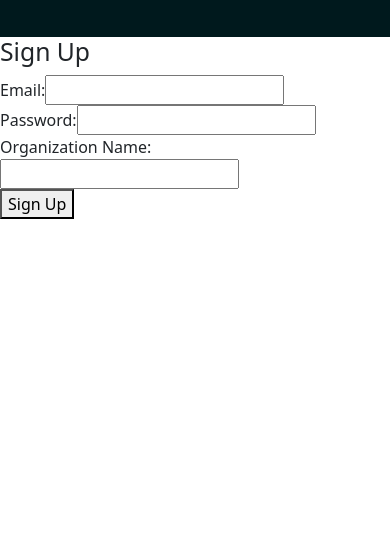
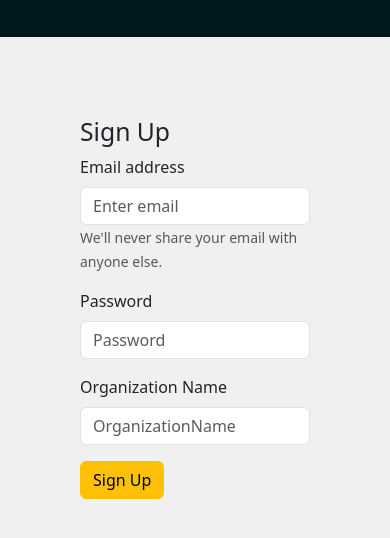
Before and after one commit to siddhant-0707/greenovate, a React (Create React App) app: page /signup in a window 390 px wide. Shown: the top 538 px of the page. Built offline with nearby package versions, Linux system fonts and the light colour scheme.

Commit message:
added css to login and signUp page

```diff
--- a/src/components/auth/Login.js
+++ b/src/components/auth/Login.js
@@ -1,7 +1,9 @@
 import React, { useState } from "react";
 import axios from "axios";
-
+import css from "./styles.module.css"
 import Navbar from "../navbar/Navbar";
+import { Button, Container, Form, Row } from "react-bootstrap";
+import { height } from "@mui/system";
 
 function Login() {
   const [email, setEmail] = useState("");
@@ -38,36 +40,60 @@ function Login() {
   return (
     <div>
       <Navbar />
+      <Container fluid
+        style={{ height: "100vh",paddingTop:"5rem",backgroundColor:"#F0F0F0",padding: "5rem 25rem 0"}}
+        className={css.main}
+      >
+        <Row>
           <h2>Login</h2>
+        </Row>
         {loginSuccess ? (
-        <div>
+          <Row>
             <p>Successful login!</p>
-        </div>
+          </Row>
         ) : (
+          <Row>
             <form onSubmit={handleSubmit}>
-          <div>
-            <label>Email:</label>
+              <Form.Group className="mb-3" controlId="formBasicEmail">
+                <Form.Label>Email address</Form.Label>
+                <Form.Control
+                  type="email"
+                  placeholder="Enter email"
+                  value={email}
+                  onChange={(e) => setEmail(e.target.value)}
+                  required
+                />
+                <Form.Text className="text-muted">
+                  We'll never share your email with anyone else.
+                </Form.Text>
+              </Form.Group>
+              {/* <label>Email:</label>
               <input
               type="email"
               value={email}
               onChange={(e) => setEmail(e.target.value)}
               required
-            />
-          </div>
-          <div>
-            <label>Password:</label>
+              /> */}
+
+              <Form.Group className="mb-3" controlId="formBasicPassword">
+                <Form.Label>Password</Form.Label>
+                <Form.Control type="password" placeholder="Password" onChange={(e) => setPassword(e.target.value)} value={password} required/>
+              </Form.Group>
+              {/* <label>Password:</label>
               <input
               type="password"
               value={password}
               onChange={(e) => setPassword(e.target.value)}
               required
-            />
-          </div>
-          <div>
-            <button type="submit">Login</button>
-          </div>
+            /> */}
+
+              <Button variant="warning" type="submit">
+                Login
+              </Button>
             </form>
+          </Row>
         )}
+      </Container>
     </div>
   );
 }
--- a/src/components/auth/Signup.js
+++ b/src/components/auth/Signup.js
@@ -1,7 +1,8 @@
 import React, { useState } from "react";
 import axios from "axios";
-
+import css from "./styles.module.css";
 import Navbar from "../navbar/Navbar";
+import { Button, Container, Form, Row } from "react-bootstrap";
 
 function Signup() {
   const [email, setEmail] = useState("");
@@ -39,45 +40,90 @@ function Signup() {
   return (
     <div>
       <Navbar />
+      <Container
+        fluid
+        style={{
+          height: "100vh",
+          paddingTop: "5rem",
+          backgroundColor: "#F0F0F0",
+          padding: "5rem 25rem 0",
+        }}
+        className={css.main}
+      >
+        <Row>
           <h2>Sign Up</h2>
+        </Row>
         {signupSuccess ? (
-        <div>
+          <Row>
             <p>Signup successful! You can now log in.</p>
-        </div>
+          </Row>
         ) : (
+          <Row>
             <form onSubmit={handleSubmit}>
-          <div>
-            <label>Email:</label>
+              <Form.Group className="mb-3" controlId="formBasicEmail">
+                <Form.Label>Email address</Form.Label>
+                <Form.Control
+                  type="email"
+                  placeholder="Enter email"
+                  value={email}
+                  onChange={(e) => setEmail(e.target.value)}
+                  required
+                />
+                <Form.Text className="text-muted">
+                  We'll never share your email with anyone else.
+                </Form.Text>
+              </Form.Group>
+              {/* <label>Email:</label>
               <input
               type="email"
                 value={email}
                 onChange={(e) => setEmail(e.target.value)}
                 required
+              /> */}
+
+              <Form.Group className="mb-3" controlId="formBasicPassword">
+                <Form.Label>Password</Form.Label>
+                <Form.Control
+                  type="password"
+                  placeholder="Password"
+                  onChange={(e) => setPassword(e.target.value)}
+                  value={password}
+                  required
                 />
-          </div>
-          <div>
-            <label>Password:</label>
+              </Form.Group>
+              {/* <label>Password:</label>
               <input
               type="password"
               value={password}
               onChange={(e) => setPassword(e.target.value)}
               required
+            /> */}
+
+              <Form.Group className="mb-3" controlId="formBasicPassword">
+                <Form.Label>Organization Name</Form.Label>
+                <Form.Control
+                  type="text"
+                  placeholder="OrganizationName"
+                  onChange={(e) => setOrgName(e.target.value)}
+                  value={orgName}
+                  required
                 />
-          </div>
-          <div>
-            <label>Organization Name:</label>
+              </Form.Group>
+              {/* <label>Organization Name:</label>
               <input
               type="text"
               value={orgName}
               onChange={(e) => setOrgName(e.target.value)}
               required
-            />
-          </div>
-          <div>
-            <button type="submit">Sign Up</button>
-          </div>
+            /> */}
+
+              <Button variant="warning" type="submit">
+                Sign Up
+              </Button>
             </form>
+          </Row>
         )}
+      </Container>
     </div>
   );
 }
--- /dev/null
+++ b/src/components/auth/styles.module.css
@@ -0,0 +1,18 @@
+@media (max-width: 1450px) {
+        .main {
+          padding-left: 15rem !important;
+          padding-right: 15rem !important;
+        }
+      }
+      @media (max-width: 1136px) {
+        .main {
+          padding-left: 10rem !important;
+          padding-right: 10rem !important;
+        }
+      }
+      @media (max-width: 950px) {
+        .main {
+          padding-left: 5rem !important;
+          padding-right: 5rem !important;
+        }
+      }
--- a/src/components/section3/Section3.js
+++ b/src/components/section3/Section3.js
@@ -22,13 +22,13 @@ const Section3 = () => {
             Our personlized enviromental reports helps institutions meet their targets easily and help them become friendly for enviroment.
             </p>
             <p className={css.data1}>Greenovate</p>
-            <img
+            {/* <img
               className={css.broker}
               loading="lazy"
               height="32"
               alt="Interactive Brokers logo"
               src="https://assets.website-files.com/6266b5e20215f61058171191/62793df31bebd9a3eb1e63a9_logo-interactivebrokers.svg"
-            />
+            /> */}
           </Col>
           <Col style={{overflow:"hidden"}}  xs={4}>
             <img className={css.imgDown} src="./img.png" alt="" />
```
Lines whose indentation alone changed are shown as unchanged.
